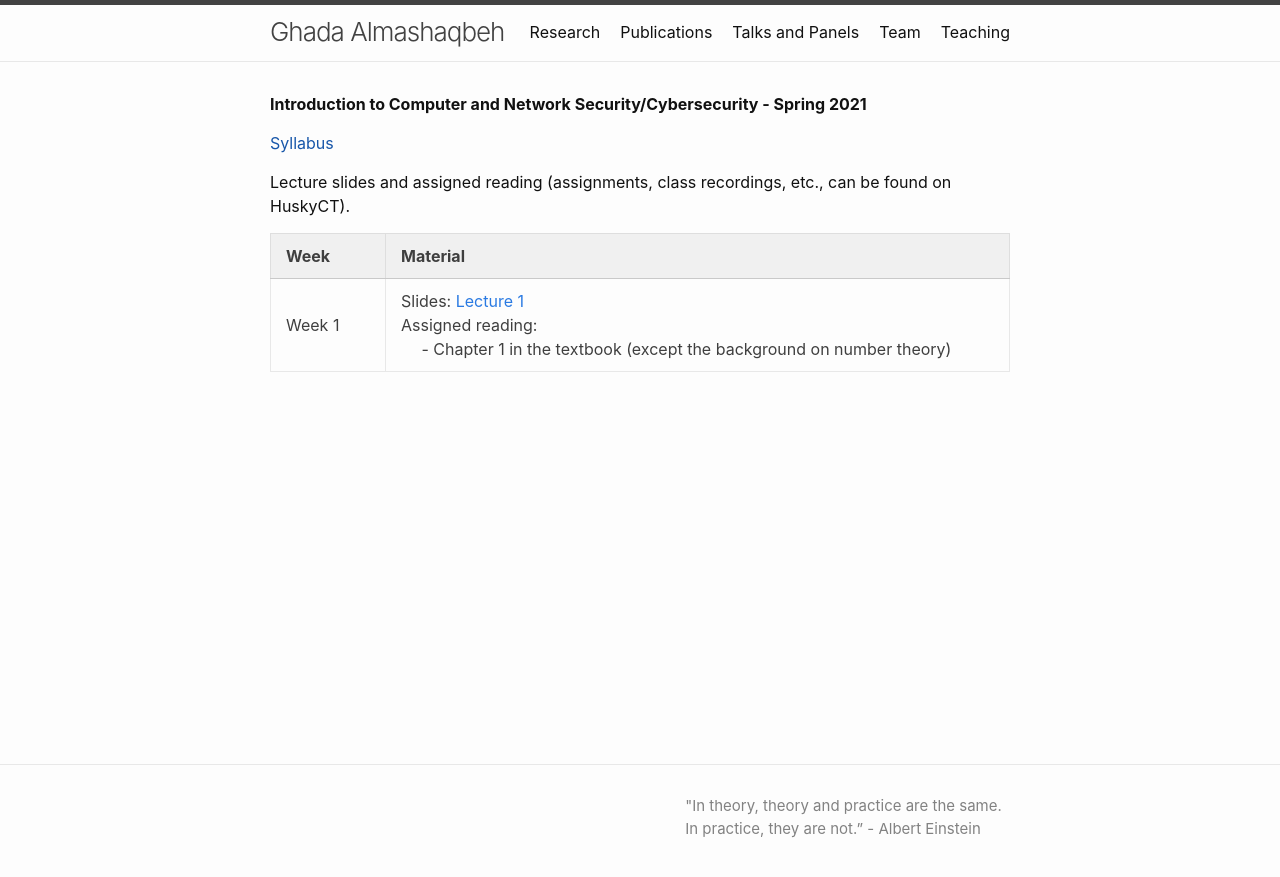
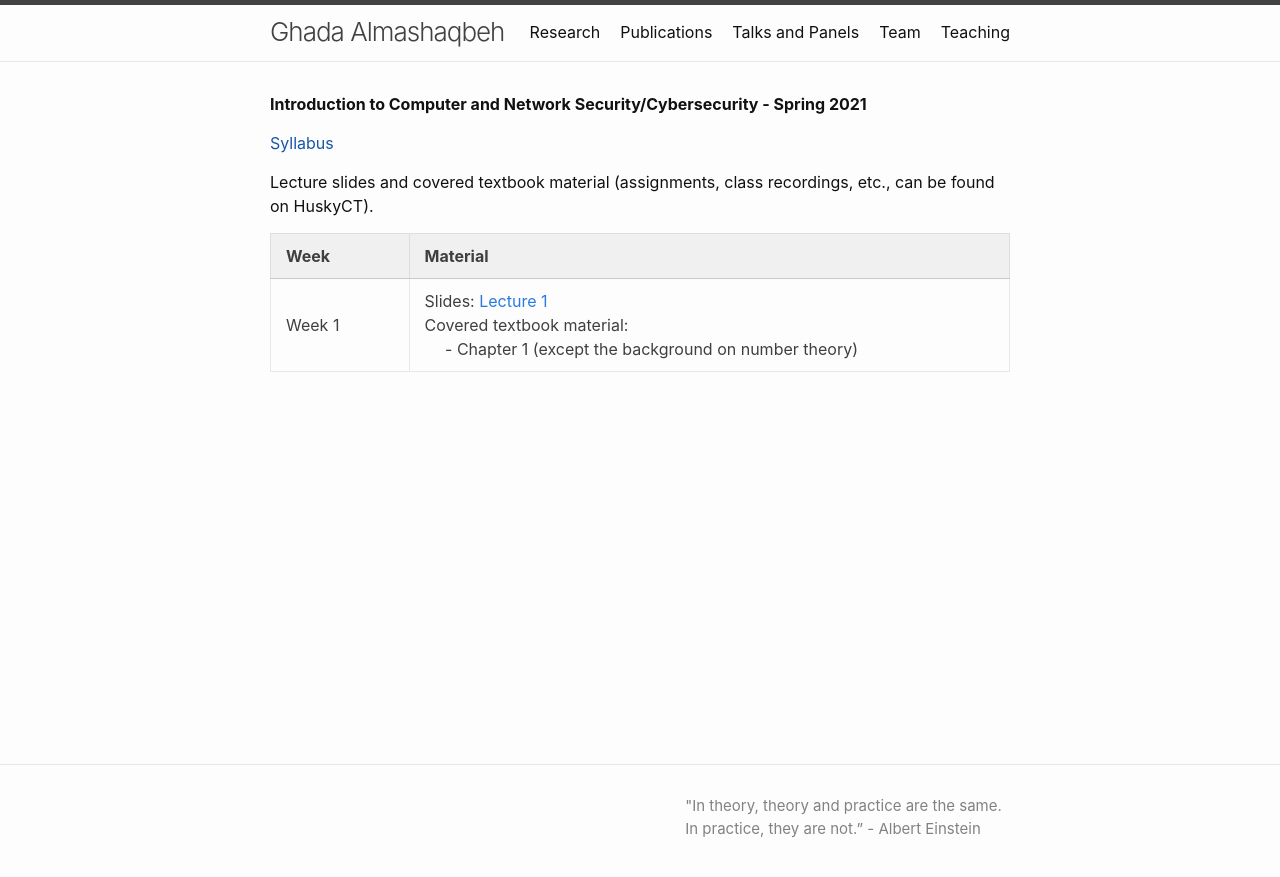
Before and after one commit to GhadaAlmashaqbeh/GhadaAlmashaqbeh.github.io, a Jekyll site: the page built from courses/cse3400-s2021/index.md, in a window 1280 px wide. Shown: the top 877 px of the page. Built offline with Jekyll 4.4.1, drawn with Linux system fonts in a browser that asks for light colours.

Commit message:
add CSE3400 lecture 1

```diff
--- a/courses/cse3400-s2021/index.md
+++ b/courses/cse3400-s2021/index.md
@@ -6,8 +6,8 @@ layout: default
 
 [Syllabus]()
 
-Lecture slides and assigned reading (assignments, class recordings, etc., can be found on HuskyCT).
+Lecture slides and covered textbook material (assignments, class recordings, etc., can be found on HuskyCT).
 
 | Week&emsp;&emsp;| Material           |
 |----------|--------------------|
-| Week 1 | Slides: [Lecture 1](./lecture1.pdf) <br/> Assigned reading: <br/> &emsp; - Chapter 1 in the textbook (except the background on number theory) |
+| Week 1 | Slides: [Lecture 1](./lecture1.pdf) <br/> Covered textbook material: <br/> &emsp; - Chapter 1 (except the background on number theory) |
```
